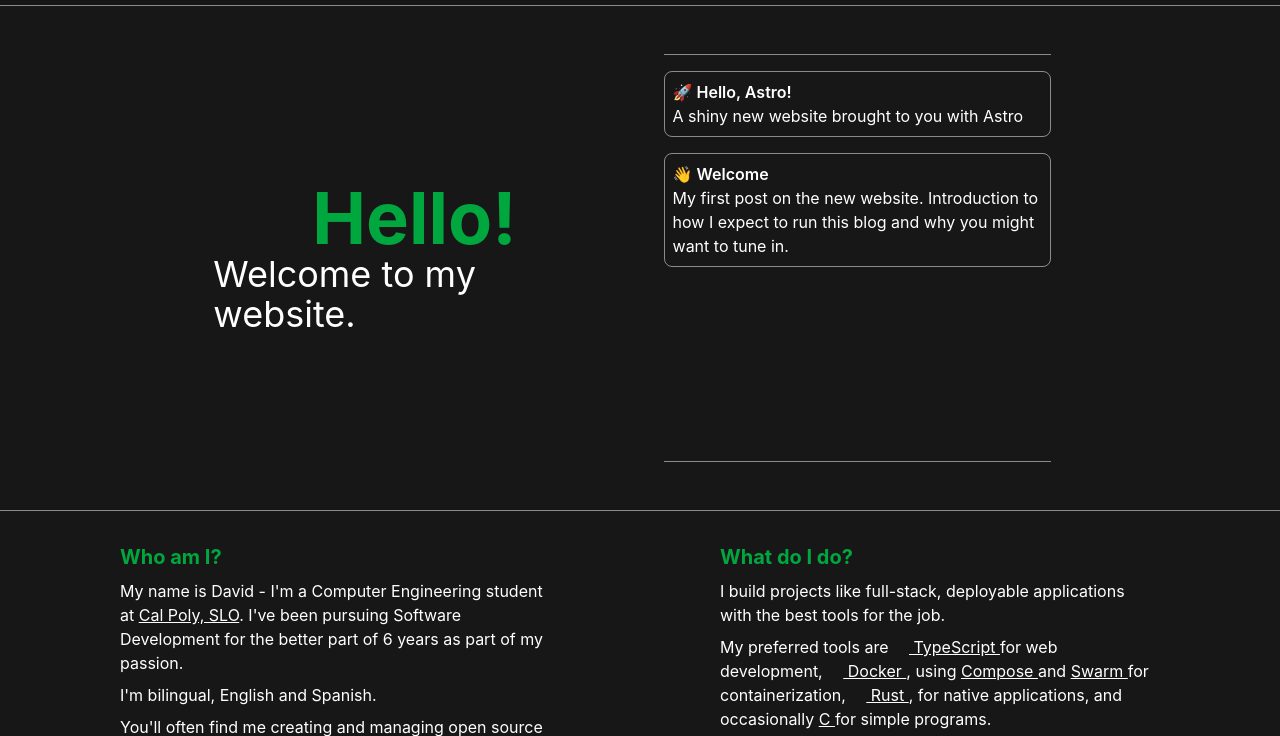
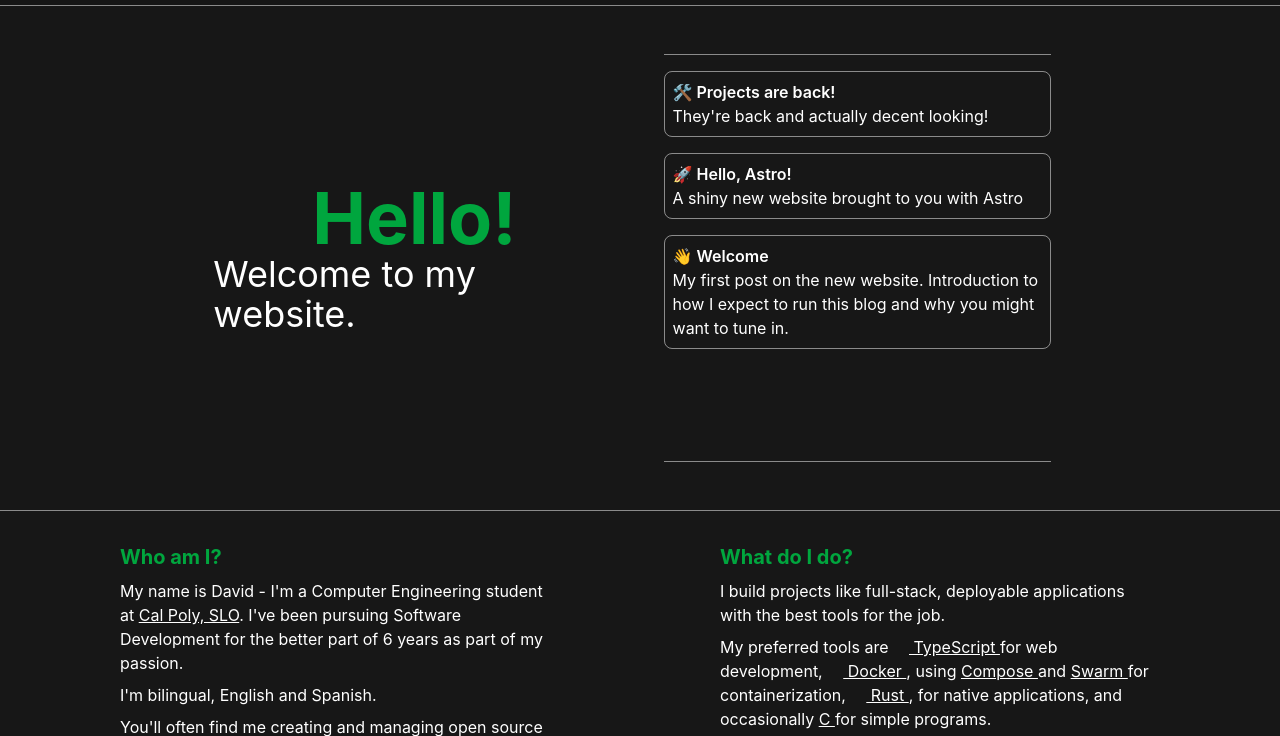
Before and after one commit to codebycruz/website, an Astro site: page / in a window 1280 px wide. Shown: the part 71-807 px from the top of the page. Built offline with nearby package versions, Linux system fonts and the light colour scheme; Astro itself is replaced by a stand-in of ours; some icons are missing.

Commit message:
Add news entry

```diff
--- a/src/pages/index.astro
+++ b/src/pages/index.astro
@@ -3,6 +3,11 @@ import { Icon } from "astro-icon/components";
 import Layout from "../layouts/Layout.astro";
 
 const newsEntries = [
+    {
+        title: "🛠️ Projects are back!",
+        desc: "They're back and actually decent looking!",
+        to: "/posts/projects",
+    },
     {
         title: "🚀 Hello, Astro!",
         desc: "A shiny new website brought to you with Astro",
```
